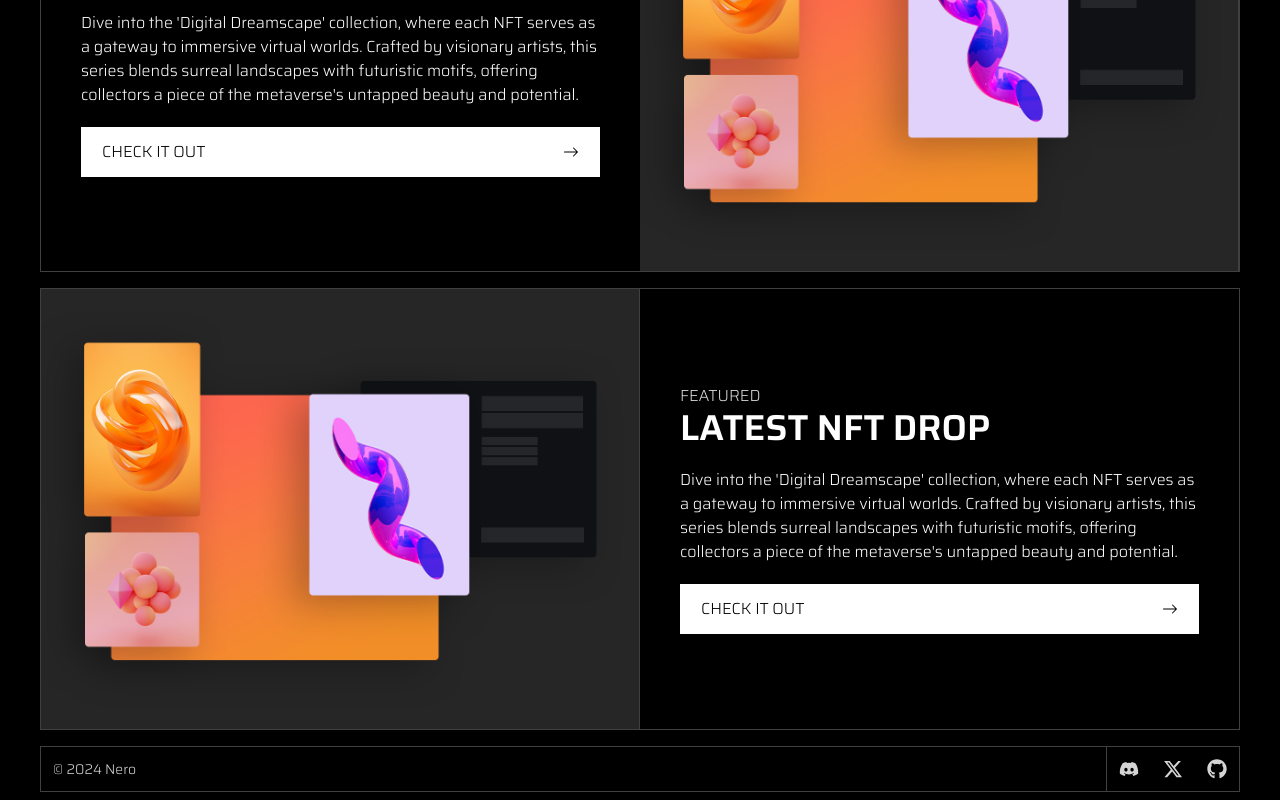
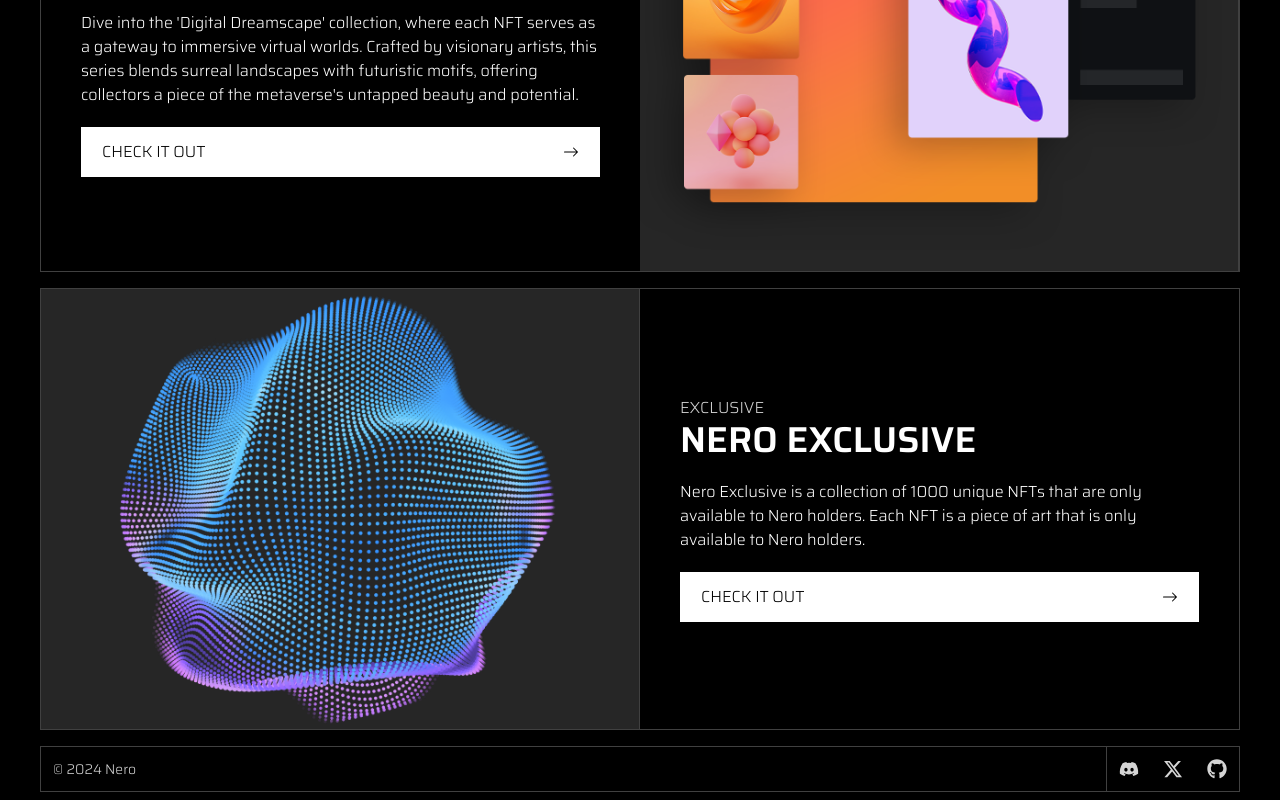
Before and after one commit to kisbalazspatrik/nero-landing, a Next.js app: page / in a window 1280 px wide. Shown: the part 1233-2033 px from the top of the page. Built offline with nearby package versions, Linux system fonts and the light colour scheme.

Commit message:
(feat) hero, exclusive content

```diff
--- a/src/app/page.tsx
+++ b/src/app/page.tsx
@@ -29,15 +29,11 @@ export default function Home() {
         reverse
       />
       <CTA
-        imgSrc="/latest-drop.png"
+        imgSrc="/exclusive.png"
         imgAlt="NFT Drop"
-        headline="Featured"
-        title="Latest NFT Drop"
-        description="Dive into the 'Digital Dreamscape' collection, where each
-          NFT serves as a gateway to immersive virtual worlds. Crafted by
-          visionary artists, this series blends surreal landscapes with
-          futuristic motifs, offering collectors a piece of the metaverse's
-          untapped beauty and potential."
+        headline="Exclusive"
+        title="Nero Exclusive"
+        description="Nero Exclusive is a collection of 1000 unique NFTs that are only available to Nero holders. Each NFT is a piece of art that is only available to Nero holders."
         button={{
           text: "Check it out",
           href: "#",
--- a/src/components/hero/index.tsx
+++ b/src/components/hero/index.tsx
@@ -5,7 +5,7 @@ import Button from "../button";
 export const Hero = () => {
   return (
     <Container>
-      <div className="flex flex-col items-center justify-center py-16 px-2">
+      <div className="flex flex-col items-center justify-center py-16 px-2 bg-cover bg-center bg-[linear-gradient(rgba(0,0,0,0.5),rgba(0,0,0,0.5)),url('/hero.png')]">
         <p className="mb-2 text-xs font-semibold uppercase text-neutral-300 sm:text-sm md:text-base">
           COMING SOON
         </p>
```
Also changed, not shown: public/exclusive.png (added), public/hero.png (added).
